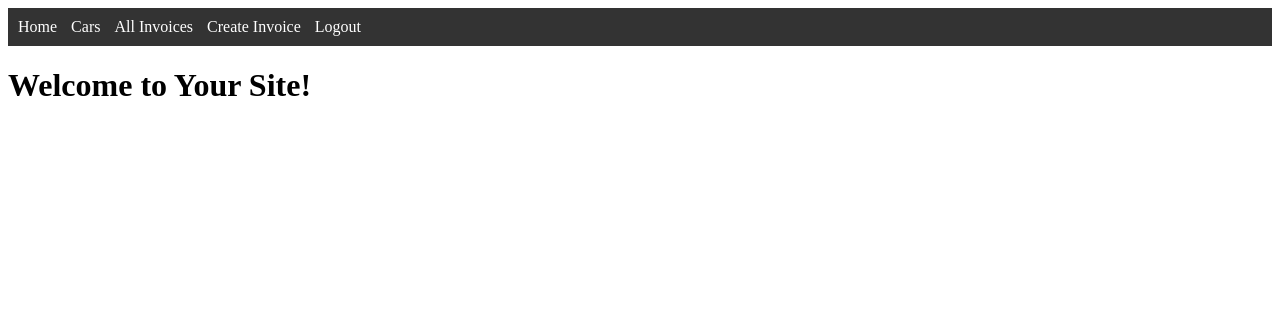
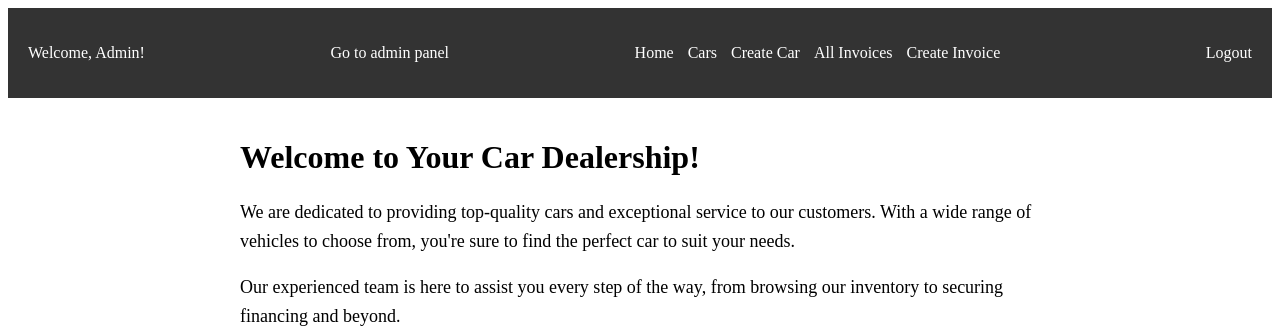
Before and after one commit to irungudennisnganga/automotive-sales-business, a Django app: page /app/ in a window 1280 px wide. Shown: the top 328 px of the page. Run offline with Django 5.2, Linux system fonts and the light colour scheme; a user stored in the database is signed in.

Commit message:
add home page, add styling

```diff
--- a/automotives_sales/app/forms.py
+++ b/automotives_sales/app/forms.py
@@ -30,3 +30,8 @@ class InvoiceForm(forms.ModelForm):
     class Meta:
         model = Invoice
         fields = '__all__'
+
+class CarCreateForm(forms.ModelForm):
+    class Meta:
+        model = Car
+        fields = '__all__'
--- /dev/null
+++ b/automotives_sales/app/static/base.css
@@ -0,0 +1,28 @@
+.navbar {
+    background-color: #333;
+    color: #fff;
+    padding: 10px;
+    display: flex;
+    justify-content: space-between;
+    align-items: center;
+}
+
+.nav-links {
+    list-style-type: none;
+    margin: 0;
+    padding: 0;
+}
+
+.nav-links li {
+    display: inline;
+    margin-right: 10px;
+}
+
+.nav-link {
+    color: #fff;
+    text-decoration: none;
+}
+
+.logout {
+    margin-left: 10px; /* Adjust as needed */
+}
--- /dev/null
+++ b/automotives_sales/app/static/home.css
@@ -0,0 +1,30 @@
+.container {
+    max-width: 800px;
+    margin: 0 auto;
+    padding: 20px;
+}
+
+.description {
+    margin-bottom: 20px;
+}
+
+.description p {
+    font-size: 18px;
+    line-height: 1.6;
+}
+
+.image-gallery {
+    display: flex;
+    justify-content: space-between;
+}
+
+.car-image {
+    width: 30%;
+    border-radius: 8px;
+    box-shadow: 0 0 10px rgba(0, 0, 0, 0.1);
+    transition: transform 0.3s ease-in-out;
+}
+
+.car-image:hover {
+    transform: scale(1.05);
+}
--- a/automotives_sales/app/templates/base.html
+++ b/automotives_sales/app/templates/base.html
@@ -1,8 +1,10 @@
 <!-- base.html -->
+{% load static %}
 <!DOCTYPE html>
 <html lang="en">
 <head>
     <meta charset="UTF-8">
+    <link rel="stylesheet" type="text/css" href="{% static 'base.css' %}">
     <meta name="viewport" content="width=device-width, initial-scale=1.0">
     <title>{% block title %}Your Site Title{% endblock %}</title>
     <style>
@@ -31,25 +33,47 @@
     <nav>
         <ul>
 
-            {% comment %} <li><a href="{% url 'home' %}">Home</a></li>
-            <li><a href="{% url 'car_list' %}">Cars</a></li>
-            <li><a href="{% url 'all_invoices' %}">All Invoices</a></li>
-            <li><a href="{% url 'create_invoice' %}">Create Invoice</a></li> {% endcomment %}
+            {% if user.is_authenticated %}
+            {% if user.is_staff %}
+                <!-- Admin-specific/ Seller content -->
+                <div class="navbar">
+                    <p>Welcome, Admin!</p>
+                    <a href="{% url 'admin:index' %}" class="nav-link" target="_blank">Go to admin panel</a>
 
-            {% if user.is_authenticated %}
-            <li><a href="{% url 'home' %}">Home</a></li>
-            <li><a href="{% url 'car_list' %}">Cars</a></li>
-            <li><a href="{% url 'all_invoices' %}">All Invoices</a></li>
-            <li><a href="{% url 'create_invoice' %}">Create Invoice</a></li>
-                <li><a href="{% url 'logout' %}">Logout</a></li>
+                    <ul class="nav-links">
+                        <li><a href="{% url 'home' %}" class="nav-link">Home</a></li>
+                        <li><a href="{% url 'car_list' %}" class="nav-link">Cars</a></li>
+                        <li><a href="{% url 'create_car' %}" class="nav-link">Create Car</a></li>
+                        <li><a href="{% url 'all_invoices' %}" class="nav-link">All Invoices</a></li>
+                        <li><a href="{% url 'create_invoice' %}" class="nav-link">Create Invoice</a></li>
+                    </ul>
+                    <a href="{% url 'logout' %}" class="nav-link logout">Logout</a>
+                </div>
             {% else %}
-                <li><a href="{% url 'login' %}">Login</a></li>
-                <li><a href="{% url 'signup' %}">Signup</a></li>
+                <!-- Normal user content -->
+                <div class="navbar">
+                    <p>Welcome, {{ user.username }}!</p>
+                    <ul class="nav-links">
+                        <li><a href="{% url 'home' %}" class="nav-link">Home</a></li>
+                        <li><a href="{% url 'car_list' %}" class="nav-link">Cars</a></li>
+                    </ul>
+                    <a href="{% url 'logout' %}" class="nav-link logout">Logout</a>
+                </div>
             {% endif %}
+        {% else %}
+            <!-- Default content for unauthenticated users -->
+            <div class="navbar">
+                <ul class="nav-links">
+                    <li><a href="{% url 'home' %}" class="nav-link">Home</a></li>
+                    <li><a href="{% url 'login' %}" class="nav-link">Login</a></li>
+                    <li><a href="{% url 'signup' %}" class="nav-link">Signup</a></li>
+                </ul>
+            </div>
+        {% endif %}
+
+
         </ul>
     </nav>
-
-    <!-- Content -->
     <div class="content">
         {% block content %}
         {% endblock %}
--- a/automotives_sales/app/templates/car_detail.html
+++ b/automotives_sales/app/templates/car_detail.html
@@ -23,7 +23,7 @@
         <p>Engine_size: {{ car.engine_size }}</p>
         <p>Drive_type: {{ car.drive_type }}</p>
         <p>Trim_level: {{ car.trim_level }}</p>
-
+        {% if user.is_staff %}
             <!-- Delete button -->
             <form method="post" action="{% url 'delete_car' car.id %}">
                 {% csrf_token %}
@@ -32,6 +32,9 @@
 
             <!-- Update button -->
             <a href="{% url 'update_car' car.id %}"><button class="update-btn">Update</button></a>
+        {% else %}
+            {% comment %} <a href="{% url 'update_car' car.id %}"><button class="update-btn">Update</button></a> {% endcomment %}
+        {% endif %}
     </div>
 </body>
 </html>
--- a/automotives_sales/app/templates/home.html
+++ b/automotives_sales/app/templates/home.html
@@ -1,9 +1,27 @@
-<!-- home.html -->
 {% extends 'base.html' %}
+{% block content %}
+<!DOCTYPE html>
+<html>
+<head>
+    {% load static %}
+    <link rel="stylesheet" type="text/css" href="{% static 'home.css' %}">
+    <title>Create Car</title>
+</head>
+<body>
 
-{% block title %}Home - Your Site Title{% endblock %}
 
-{% block content %}
-<h1>Welcome to Your Site!</h1>
-<!-- Add home page content here -->
+
+<div class="container">
+    <h1>Welcome to Your Car Dealership!</h1>
+    <div class="description">
+        <p>We are dedicated to providing top-quality cars and exceptional service to our customers. With a wide range of vehicles to choose from, you're sure to find the perfect car to suit your needs.</p>
+        <p>Our experienced team is here to assist you every step of the way, from browsing our inventory to securing financing and beyond.</p>
+    </div>
+    <div class="image-gallery">
+        <img src="{% static 'car1.jpg' %}" alt="Car 1" class="car-image">
+        <img src="{% static 'car2.jpg' %}" alt="Car 2" class="car-image">
+        <img src="{% static 'car3.jpg' %}" alt="Car 3" class="car-image">
+    </div>
+</div>
+</body>
 {% endblock %}
--- a/automotives_sales/app/templates/invoice_create.html
+++ b/automotives_sales/app/templates/invoice_create.html
@@ -81,7 +81,7 @@
             <label for="vehicle_info">Vehicle Info:</label><br>
             <select id="vehicle_info" name="vehicle_info" required>
                 {% for car in cars %}
-                    <option value="{{ car.id }}">{{ car.make }} - {{ car.model }} - {{ car.year }}</option>
+                    <option value="{{ car.id }}">{{ car.id }} </option>
                 {% endfor %}
             </select><br>
 
--- a/automotives_sales/app/templates/update_car.html
+++ b/automotives_sales/app/templates/update_car.html
@@ -1,6 +1,6 @@
 {% extends 'base.html' %}
 {% load static %}
-
+{% block content %}
 <!DOCTYPE html>
 <html lang="en">
 
@@ -9,8 +9,8 @@
     <meta charset="UTF-8">
     <meta name="viewport" content="width=device-width, initial-scale=1.0">
     <link rel="stylesheet" type="text/css" href="{% static 'update_car.css' %}">
-    {% block content %}
-    <title>Update Car</title>
+
+    {% comment %} <title>Update Car</title> {% endcomment %}
 </head>
 
 <body>
--- a/automotives_sales/app/urls.py
+++ b/automotives_sales/app/urls.py
@@ -9,11 +9,12 @@ urlpatterns = [
     path('signup/', views.signup_view, name='signup'),
     path('logout/', views.custom_logout, name='logout'),
     path('cars/', views.car_list, name='car_list'),
+    path('cars/create', views.create_car, name='create_car'),
     path('cars/<int:car_id>/', views.car_detail, name='car_detail'),
     path('car/<int:car_id>/delete/', views.delete_car, name='delete_car'),
     path('car/<int:car_id>/update/', views.update_car, name='update_car'),
     path('invoices/', views.all_invoices, name='all_invoices'),
     path('invoices/create/', views.create_invoice, name='create_invoice'),
     path('invoices/<int:invoice_id>/', views.invoice_detail, name='invoice_detail'),
-    path('invoices/<int:pk>/delete/', views.delete_invoice, name='delete_invoice'),
+    path('invoices/<int:invoice_id>/delete/', views.delete_invoice, name='delete_invoice'),
 ]
--- a/automotives_sales/app/views.py
+++ b/automotives_sales/app/views.py
@@ -1,13 +1,17 @@
 from django.shortcuts import render, redirect, get_object_or_404
 from django.contrib.auth.forms import UserCreationForm, AuthenticationForm
 from django.contrib.auth import login, authenticate, logout
-from .forms import CarUpdateForm, InvoiceForm, SignUpForm
+from .forms import CarUpdateForm, InvoiceForm, SignUpForm, CarCreateForm
 from .models import Car, Invoice
 from .serializer import InvoiceSerializer
 from django.urls import reverse
 from rest_framework.response import Response
 from rest_framework import status
 from rest_framework.decorators import api_view
+
+
+def home(request):
+    return render(request, 'home.html')
 
 def login_view(request):
     if request.method == 'POST':
@@ -40,23 +44,18 @@ def custom_logout(request):
     logout(request)
     return redirect('login')
 
-def home(request):
-    return render(request, 'home.html')
-
 def car_list(request):
     cars = Car.objects.all()
     return render(request, 'car_list.html', {'car_list': cars})
 
 def car_detail(request, car_id):
-    car = Car.objects.get(id=car_id)
+    car = get_object_or_404(Car, id=car_id)
     return render(request, 'car_detail.html', {'car': car})
 
 def delete_car(request, car_id):
     car = get_object_or_404(Car, id=car_id)
     car.delete()
     return redirect('car_list')
-
-# views.py
 
 def update_car(request, car_id):
     car = get_object_or_404(Car, id=car_id)
@@ -71,6 +70,15 @@ def update_car(request, car_id):
 
     return render(request, 'update_car.html', {'form': form, 'car': car})
 
+def create_car(request):
+    if request.method == 'POST':
+        form = CarCreateForm(request.POST)
+        if form.is_valid():
+            form.save()
+            return redirect('car_list')  # Redirect to the list of cars after successful creation
+    else:
+        form = CarCreateForm()
+    return render(request, 'create_car.html', {'form': form})
 def all_invoices(request):
 
     invoices = Invoice.objects.all()
@@ -105,13 +113,9 @@ def update_invoice(request, pk):
         serializer = InvoiceSerializer(instance=invoice)
     return render(request, 'update_invoice.html', {'form': serializer})
 
-def delete_invoice(request, pk):
-    try:
-        invoice = Invoice.objects.get(pk=pk)
-    except Invoice.DoesNotExist:
-        return Response(status=status.HTTP_404_NOT_FOUND)
 
-    if request.method == 'DELETE':
-        invoice.delete()
-        return Response(status=status.HTTP_204_NO_CONTENT)  # Return a success response without content
-    return Response(status=status.HTTP_400_BAD_REQUEST)
+def delete_invoice(request, invoice_id):
+
+    invoice = get_object_or_404(Invoice, id=invoice_id)
+    invoice.delete()
+    return redirect('all_invoices')
```
Also changed, not shown: automotives_sales/app/seed.py (+5 -5 lines), automotives_sales/app/static/create_car.css (added, +43 -0 lines), automotives_sales/app/static/invoice_detail.css (added, +36 -0 lines), automotives_sales/app/static/update_car.css (+9 -7 lines), automotives_sales/app/templates/create_car.html (added, +56 -0 lines), automotives_sales/app/templates/invoice_details.html (+5 -2 lines), automotives_sales/app/static/car1.jpg (added), automotives_sales/app/static/car3.jpg (added), automotives_sales/db.sqlite3, 1 other file. Lines whose indentation alone changed are shown as unchanged.
